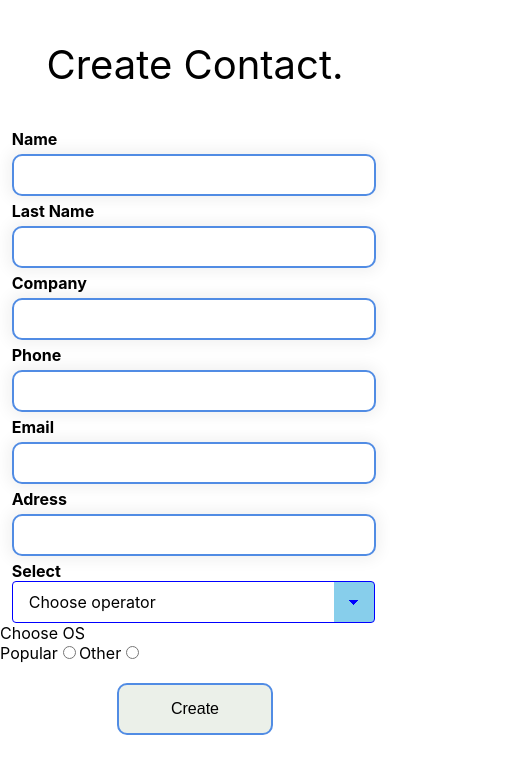
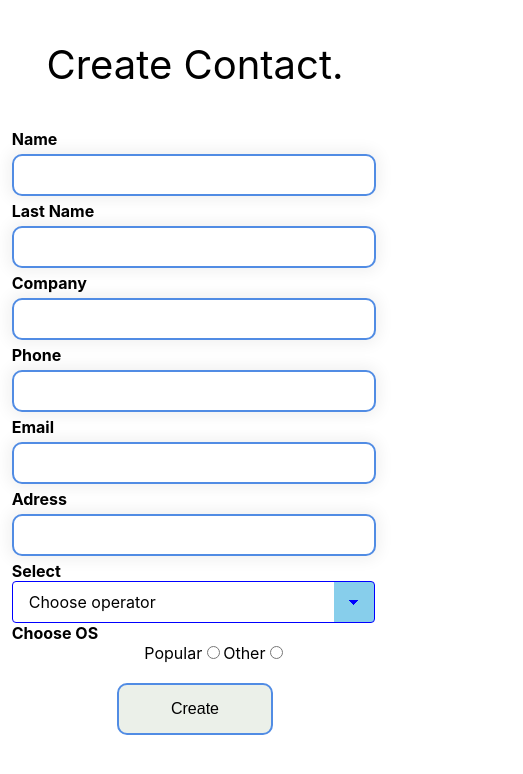
Before and after one commit to RomanPolianski/contacts-list, a React (Create React App) app: page /create in a window 390 px wide. Shown: the top 774 px of the page, 523 px wide, since content can reach past the window. Built offline with nearby package versions, Linux system fonts and the light colour scheme.

Commit message:
Fix styles for Create page

```diff
--- a/src/Components/CreatePage/CreatePage.module.css
+++ b/src/Components/CreatePage/CreatePage.module.css
@@ -27,6 +27,14 @@
   transition: all 0.5s ease 0;
   background-color: rgb(81, 140, 228);
 }
+.radioHeader{
+  margin: 0% -19%;
+  font-weight: bold;
+}
+
+.radioButtons{
+  margin-left: 37%;
+}
 
 @media (max-width: 600px) {
   .container {
@@ -38,4 +46,7 @@
     width: 40%;
     margin-left: 30%;
   }
+  .radioHeader{
+    margin: 0% -54%;
+  }
 }
```
